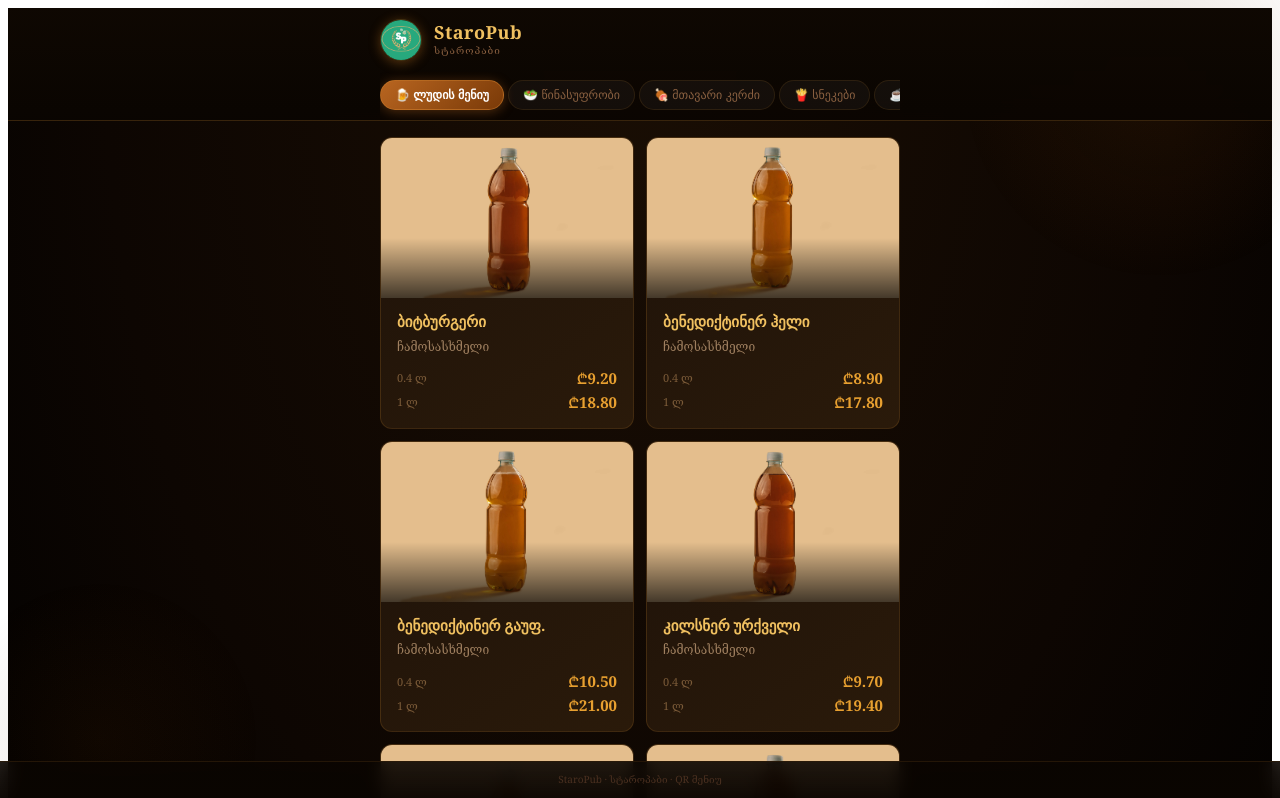
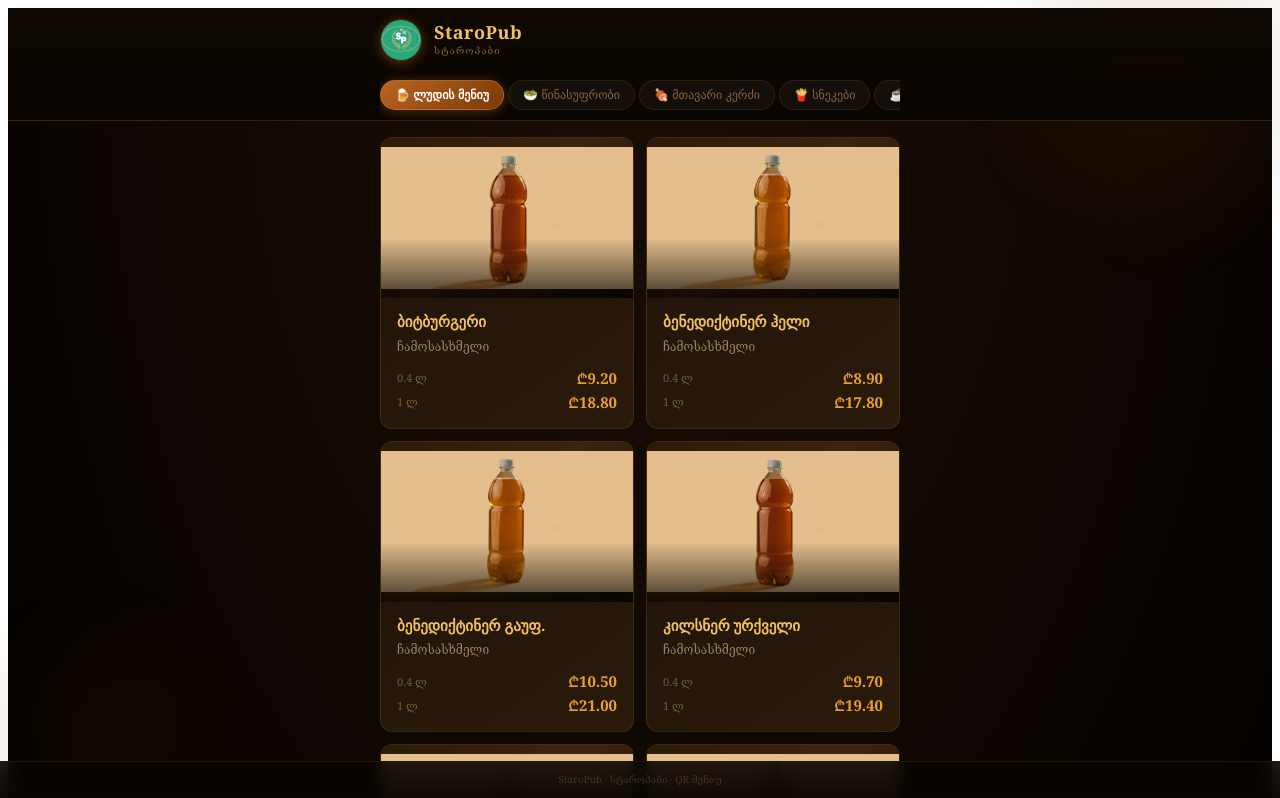
Before and after one commit to darsa999/staropub-menu, a React (Vite) app: page / in a window 1280 px wide. Shown: the top 798 px of the page. Built offline with nearby package versions, Linux system fonts and the light colour scheme.

Commit message:
change objectFit

```diff
--- a/src/StaroPub.jsx
+++ b/src/StaroPub.jsx
@@ -135,7 +135,7 @@ function ItemCard({ item }) {
             e.target.style.display = "none";
             e.target.nextSibling.style.display = "flex";
           }}
-          style={{ width: "100%", height: "100%", objectFit: "cover", position: "absolute", inset: 0 }}
+          style={{ width: "100%", height: "100%", objectFit: "contain", position: "absolute", inset: 0 }}
         />
         <div style={{
           display: "none", fontSize: 48, position: "absolute",
```
